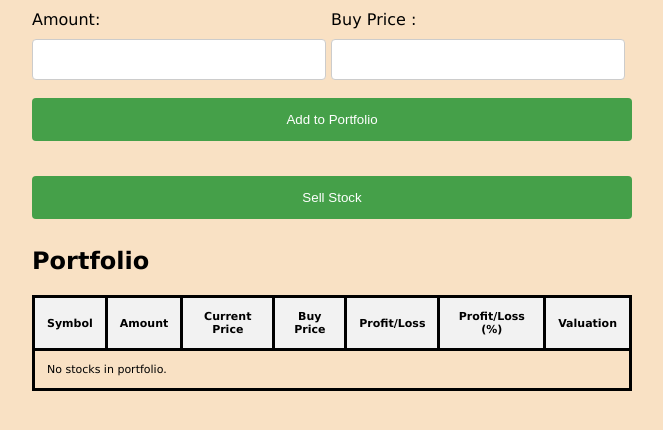
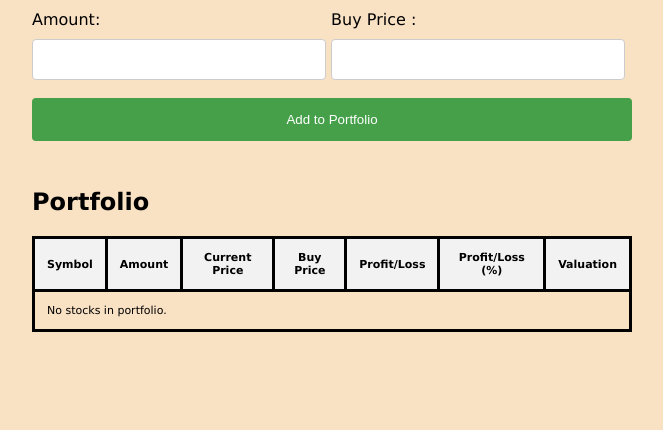
Before and after one commit to juliobellano/first-repo, a PHP site: page / in a window 1280 px wide. Shown: the part 241-671 px from the top of the page, without its empty margins (308-971 px from the left). Run offline with PHP 8.4, Linux system fonts and the light colour scheme; data that the repository does not hold is empty.

Commit message:
Update index.php

```diff
--- a/index.php
+++ b/index.php
@@ -153,7 +153,6 @@ th {
             <input type="submit" value="Add to Portfolio">
         </form>
         <br>
-        <button onclick="togglePortfolioTable()">Sell Stock</button>
 
         <h2>Portfolio</h2>
         <table id="portfolioTable">
```
